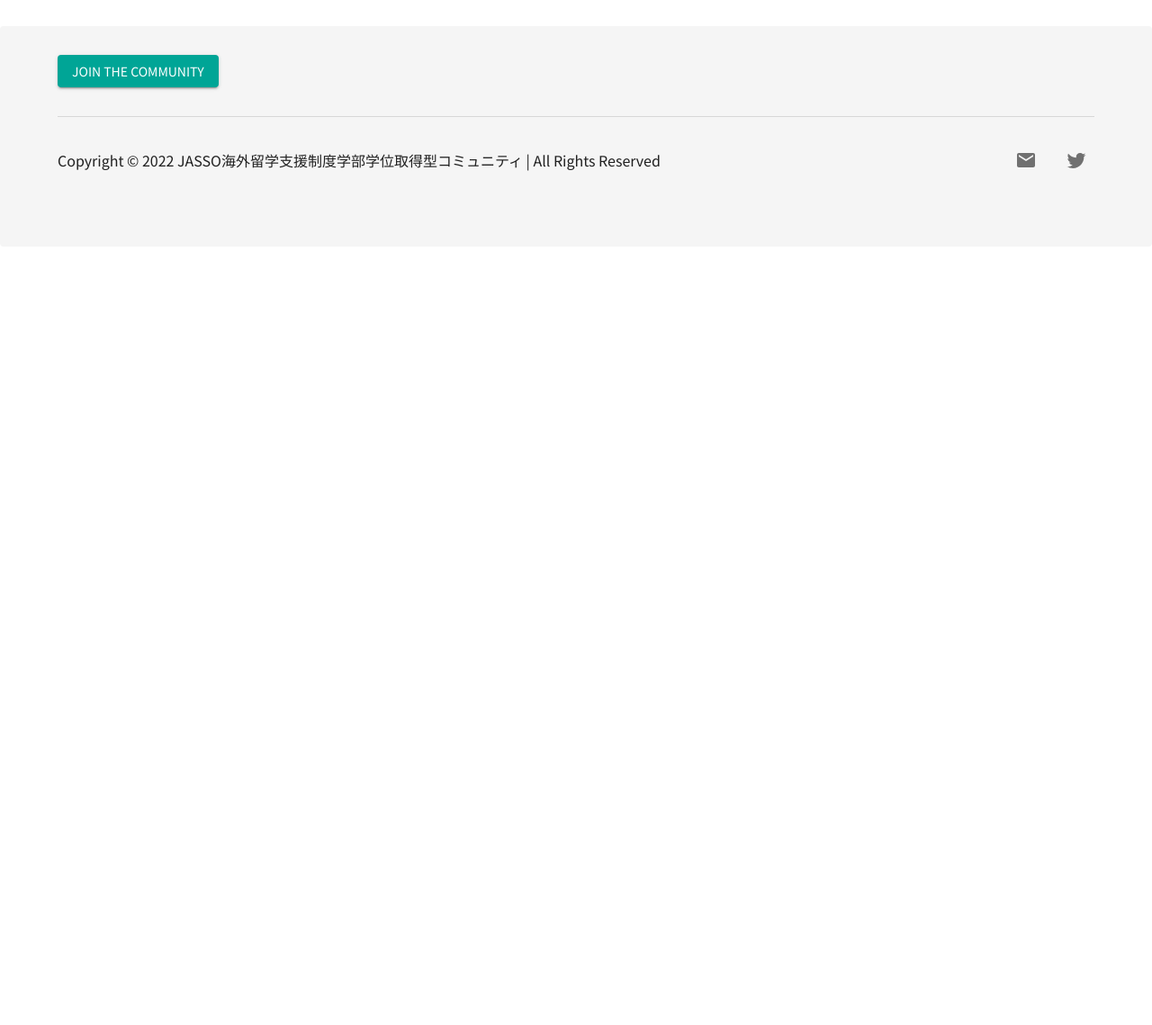
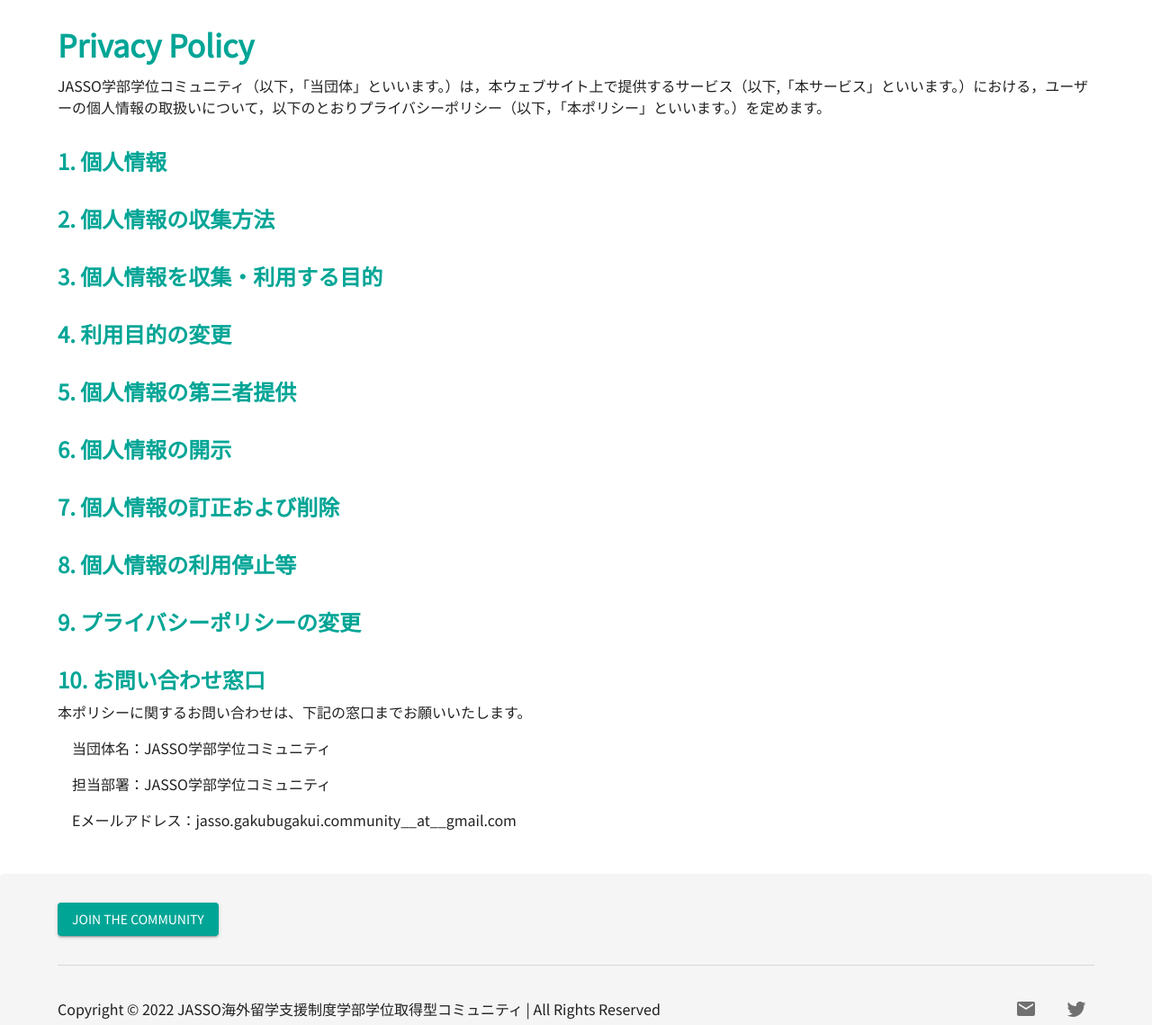
Before and after one commit to jasso-gakubugakui-community/jasso-gakubugakui-community.github.io, a Gatsby site: page /community in a window 1280 px wide. Shown: the part 1880-3019 px from the top of the page at 90% size. Before the commit the page ends 2154 px from the top, so only its background shows below. Built offline with nearby package versions, Linux system fonts and the light colour scheme; Gatsby itself is replaced by a stand-in of ours.

Commit message:
feat: privacy policy added

```diff
--- a/src/pages/community.tsx
+++ b/src/pages/community.tsx
@@ -104,9 +104,28 @@ const CommunityPage = () => {
                     <P>
                         ガイドライン及びプライバシーポリシーは「# general-コミュニティガイドライン」に固定投稿され、それに関する意見や議論もそのチャンネルで行うようにします。
                     </P>
+                    <SectionHeading>Privacy Policy</SectionHeading>
+                    <P>
+                        JASSO学部学位コミュニティ（以下，「当団体」といいます。）は，本ウェブサイト上で提供するサービス（以下,「本サービス」といいます。）における，ユーザーの個人情報の取扱いについて，以下のとおりプライバシーポリシー（以下，「本ポリシー」といいます。）を定めます。
+                    </P>
+                    <SubsectionHeading>1. 個人情報</SubsectionHeading>
+                    <SubsectionHeading>2. 個人情報の収集方法</SubsectionHeading>
+                    <SubsectionHeading>3. 個人情報を収集・利用する目的</SubsectionHeading>
+                    <SubsectionHeading>4. 利用目的の変更</SubsectionHeading>
+                    <SubsectionHeading>5. 個人情報の第三者提供</SubsectionHeading>
+                    <SubsectionHeading>6. 個人情報の開示</SubsectionHeading>
+                    <SubsectionHeading>7. 個人情報の訂正および削除</SubsectionHeading>
+                    <SubsectionHeading>8. 個人情報の利用停止等</SubsectionHeading>
+                    <SubsectionHeading>9. プライバシーポリシーの変更</SubsectionHeading>
+                    <SubsectionHeading>10. お問い合わせ窓口</SubsectionHeading>
+                    本ポリシーに関するお問い合わせは、下記の窓口までお願いいたします。
+                    <List>
+                        <ListItem>当団体名：JASSO学部学位コミュニティ</ListItem>
+                        <ListItem>担当部署：JASSO学部学位コミュニティ</ListItem>
+                        <ListItem>Eメールアドレス：jasso.gakubugakui.community__at__gmail.com</ListItem>
+                    </List>
                 </Box>
             </Container>
-
         </Layout>
     )
 }
```
